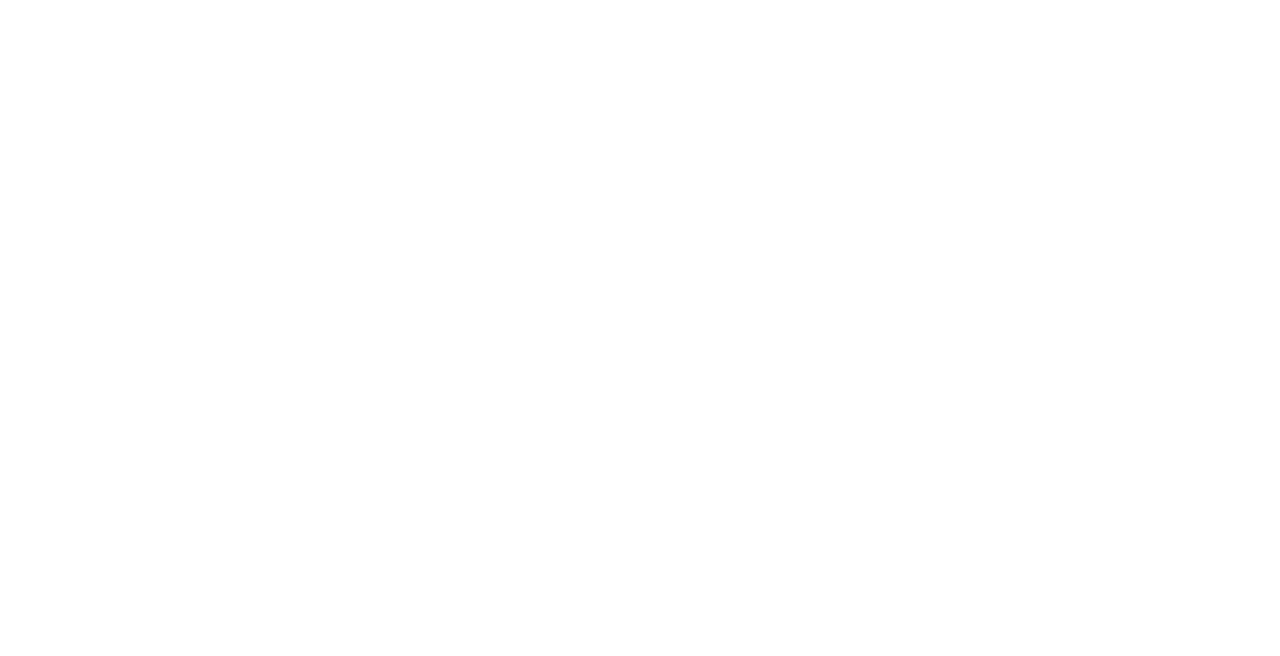
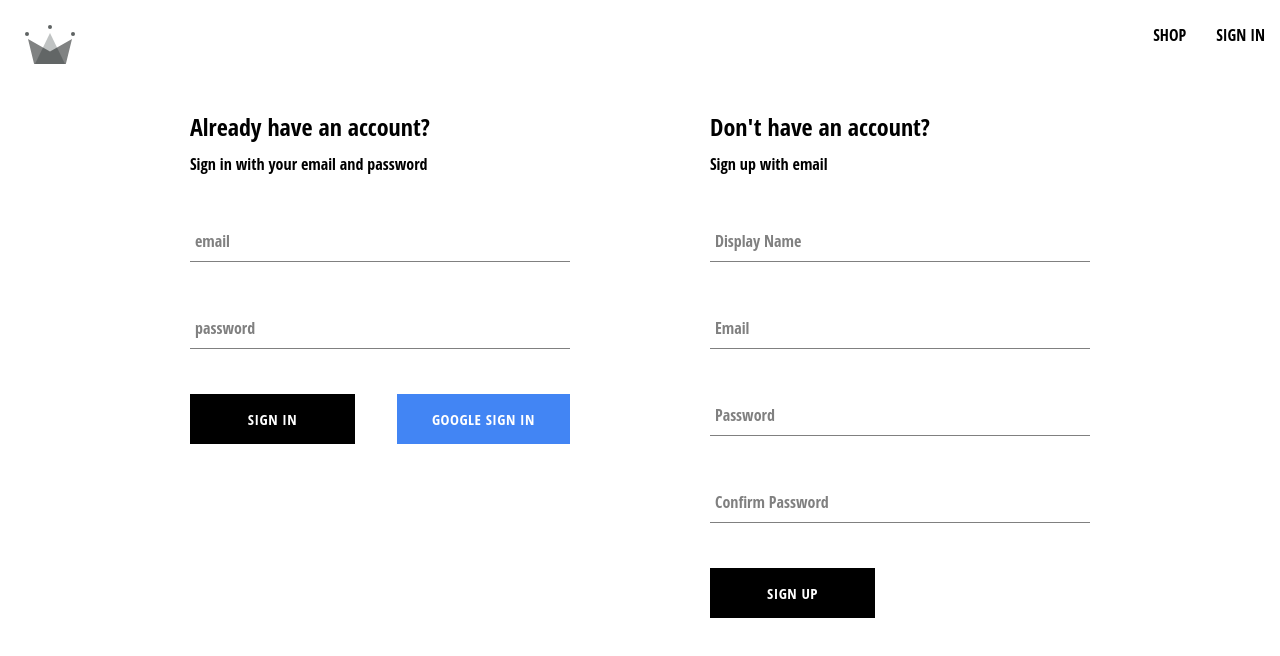
Before and after one commit to rmblake2010/crown_clothing, a React (Create React App) app: page /auth in a window 1280 px wide. Before the commit this address had no page. Shown: the top 656 px of the page. Built offline with nearby package versions, Linux system fonts and the light colour scheme; a web font is replaced by a local one.

Commit message:
created authentication page component & finished sign in form styling

```diff
--- a/src/App.js
+++ b/src/App.js
@@ -2,7 +2,7 @@
 
 import Home from './routes/home/home.component';
 import Navigation from './routes/Navigation/navigation.component';
-import SignIn from './routes/signin/signin.component';
+import Authentication from './routes/authentication/authentication.component';
 
 
 
@@ -20,7 +20,7 @@
       <Route path='/' element={<Navigation/>}>
         <Route index element={<Home/>} />
         <Route path='shop' element={<Shop/>}/>
-        <Route path='sign-in' element={<SignIn/>}></Route>
+        <Route path='auth' element={<Authentication/>}></Route>
         <Route />
       </Route>
     </Routes>
--- a/src/components/sign-in-form/sign-in-form.component.jsx
+++ b/src/components/sign-in-form/sign-in-form.component.jsx
@@ -6,15 +6,11 @@
 
 import { signInWithGooglePopup, createUserDocumentFromAuth, signInUserWithEmailAndPassword } from "../../utils/firebase/firebase.utils"
 
-
-
 const defaultFormFields = {
     email: '',
     password: '',
 
 }
-
-
 
 const SignInForm= () => {
 const [formFields, setFormFields] = useState(defaultFormFields)
@@ -37,21 +33,33 @@
     }, [])
 */
 
+const resetFormFields = () => {
+    setFormFields(defaultFormFields)
+}
 
-
-const logGoogleUser = async () => {
-    console.log('clicked')
+const signInWithGoogle = async () => {
     const {user} = await signInWithGooglePopup()
-    const userDocRef = await createUserDocumentFromAuth(user)
+    await createUserDocumentFromAuth(user)
 }
 
 
 const handleSubmit = async (e) => {
     e.preventDefault()
     try{
-        signInUserWithEmailAndPassword(email, password)
-    }catch(err){
-        alert(err)
+        const response = await signInUserWithEmailAndPassword(email, password)
+        resetFormFields()
+        console.log(response)
+    }catch(error){
+        switch(error.code){
+            case 'auth/wrong password':
+                alert('incorrect password')
+                break;
+            case 'auth/user-not-found':
+                alert('no user associated with this email')
+                break;
+            default:
+                console.log(error)
+        }
     }
 }
 
@@ -62,7 +70,7 @@
 
     return (
         <div className="sign-in-container">
-            <h2>I already have an account</h2>
+            <h2>Already have an account?</h2>
             <span>Sign in with your email and password</span>
             <form onSubmit={handleSubmit}>
                 <FormInput
@@ -81,9 +89,11 @@
                     required
                     onChange={handleChange}
                 />
-                <Button type='submit'>Sign in</Button>
+                <div className="buttons-container">
+                    <Button type='submit'>Sign in</Button>
+                    <Button type='button' buttonType='google' onClick={signInWithGoogle}>Google Sign In</Button>
+                </div>
             </form>
-            <Button buttonType='google' onClick={logGoogleUser}> Sign in with Google</Button>
         </div>
     )
 
--- a/src/components/sign-in-form/sign-in-form.styles.scss
+++ b/src/components/sign-in-form/sign-in-form.styles.scss
@@ -6,4 +6,9 @@
     h2 {
         margin: 10px 0;
     }
+
+    .buttons-container{
+        display: flex;
+        justify-content: space-between;
+    }
 }
--- a/src/routes/Navigation/navigation.component.jsx
+++ b/src/routes/Navigation/navigation.component.jsx
@@ -14,7 +14,7 @@
         </Link>
           <div className="nav-links-container">
             <Link className="nav-link" to='shop'>SHOP</Link>
-            <Link className="nav-link" to='sign-in'>SIGN IN</Link>
+            <Link className="nav-link" to='auth'>SIGN IN</Link>
           </div>
         </div>
         <Outlet/>
--- /dev/null
+++ b/src/routes/authentication/authentication.component.jsx
@@ -0,0 +1,15 @@
+import SignUpForm from "../../components/sign-up-form/sign-up-form.component"
+import SignInForm from "../../components/sign-in-form/sign-in-form.component"
+import './authentication.styles.scss'
+
+const Authentication = () => {
+
+    return (
+        <div className="authentication-container">
+                <SignInForm/>
+                <SignUpForm/>
+        </div>
+    )
+}
+
+export default Authentication
--- /dev/null
+++ b/src/routes/authentication/authentication.styles.scss
@@ -0,0 +1,8 @@
+
+.authentication-container{
+    display: flex;
+    justify-content: space-between;
+    width: 900px;
+    margin: 30px auto;
+
+}
--- a/src/routes/signin/signin.component.jsx
+++ /dev/null
@@ -1,18 +0,0 @@
-import SignUpForm from "../../components/sign-up-form/sign-up-form.component"
-import SignInForm from "../../components/sign-in-form/sign-in-form.component"
-import './signin.styles.scss'
-
-const SignIn = () => {
-
-    return (
-        <div>
-            <h1>Sign in Page</h1>
-            <div className="sign-in-page-container">
-                <SignInForm/>
-                <SignUpForm/>
-            </div>
-        </div>
-    )
-}
-
-export default SignIn
--- a/src/routes/signin/signin.styles.scss
+++ /dev/null
@@ -1,7 +0,0 @@
-.sign-in-page-container{
-    display: flex;
-    flex-direction: row;
-    margin: 5px;
-    align-items: center;
-
-}
--- a/src/utils/firebase/firebase.utils.js
+++ b/src/utils/firebase/firebase.utils.js
@@ -64,17 +64,8 @@
 
 
   export const signInUserWithEmailAndPassword = async (email, password) => {
-    signInWithEmailAndPassword(auth, email, password)
-    .then((userCredential) => {
-      const user = userCredential.user
-      console.log(user)
-    })
-    .catch((err) => {
-      const errorCode = err.code
-      const errorMessage = err.message
-      alert(errorMessage)
-    })
-
+    if(!email || !password) return;
+    return await signInWithEmailAndPassword(auth, email, password)
   }
 
   export const createAuthUserWithEmailAndPassword = async (email, password) => {
```
